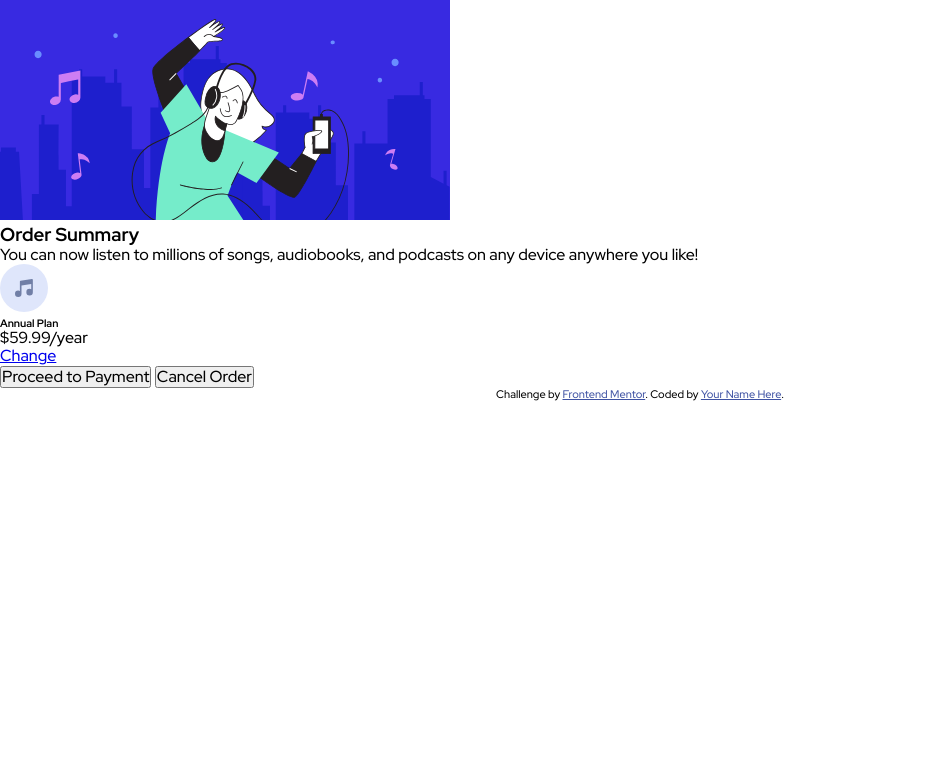
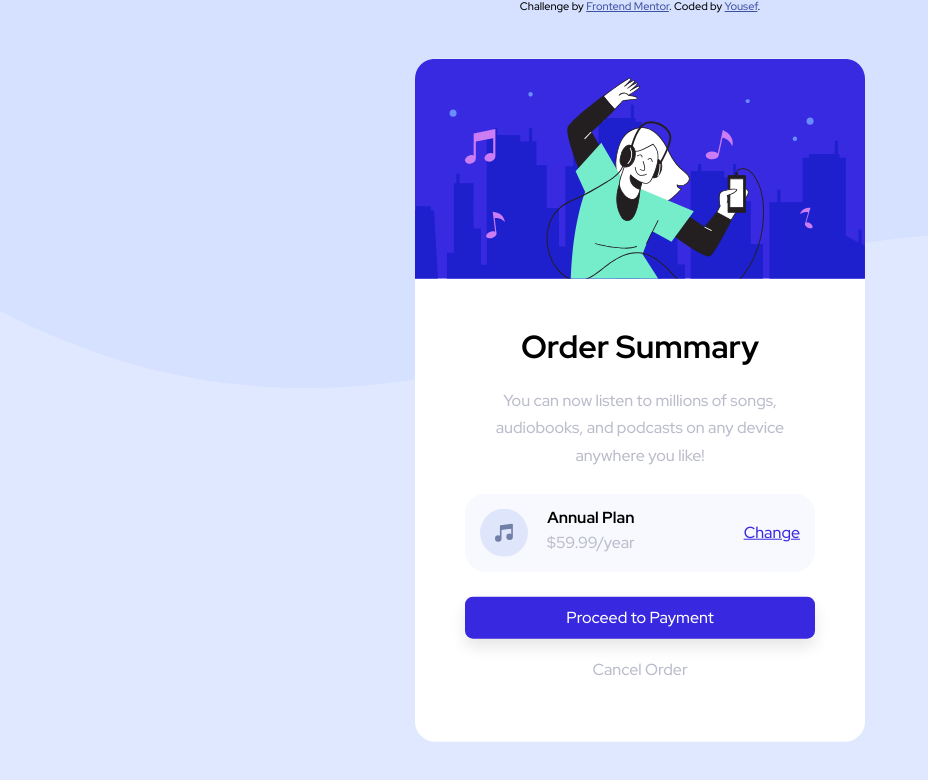
Before and after one commit to yousef8/FrontEnd-Mentor-Order-Challenge, a plain HTML site: page index.html in a window 1280 px wide. Shown: the whole page, without its empty margins (0-928 px from the left). Drawn offline with Linux system fonts and the light colour scheme.

Commit message:
I think it's done

```diff
--- a/css/main.css
+++ b/css/main.css
@@ -19,5 +19,154 @@
 
 body {
   font-family: "Red Hat Display", sans-serif;
+  background-image: url(../images/pattern-background-desktop.svg);
+  background-color: var(--Pale-blue);
+  background-size: cover;
+  background-repeat: no-repeat;
 }
 /* End Global Rules */
+
+.card {
+  width: 450px;
+  position: absolute;
+  top: 50%;
+  left: 50%;
+  transform: translateY(-50%) translateX(-50%);
+  -webkit-transform: translateY(-50%) translateX(-50%);
+  -moz-transform: translateY(-50%) translateX(-50%);
+  -ms-transform: translateY(-50%) translateX(-50%);
+  -o-transform: translateY(-50%) translateX(-50%);
+  border-radius: 20px;
+  -webkit-border-radius: 20px;
+  -moz-border-radius: 20px;
+  -ms-border-radius: 20px;
+  -o-border-radius: 20px;
+  background-color: white;
+  overflow: hidden;
+}
+
+@media (max-width: 376px) {
+  .card {
+    width: 80%;
+  }
+}
+
+.card > img {
+  display: block;
+  max-width: 100%;
+}
+
+.content {
+  text-align: center;
+  padding: 50px;
+}
+
+.content h1 {
+  margin-top: 0px;
+}
+
+.content > p {
+  font-size: 16px;
+  line-height: 1.7;
+  color: #babccb;
+}
+
+.card .plan {
+  background-color: #f8f9fe;
+  margin-top: 25px;
+  margin-bottom: 25px;
+  padding: 15px;
+  display: flex;
+  justify-content: space-between;
+  border-radius: 20px;
+  -webkit-border-radius: 20px;
+  -moz-border-radius: 20px;
+  -ms-border-radius: 20px;
+  -o-border-radius: 20px;
+}
+
+@media (max-width: 376px) {
+  .card .plan {
+    display: flex;
+    flex-flow: column nowrap;
+    align-items: center;
+  }
+}
+
+.card .plan img {
+  display: flex;
+  align-items: center;
+}
+
+.card .plan .text {
+  margin-right: 90px;
+}
+
+@media (max-width: 376px) {
+  .card .plan .text {
+    margin-right: 0px;
+    margin-top: 10px;
+    margin-bottom: 10px;
+  }
+}
+.card .plan .text p {
+  margin-top: 7px;
+  color: #babccb;
+}
+
+.card .plan a {
+  display: flex;
+  align-items: center;
+  color: var(--Bright-blue);
+}
+
+.card .plan a:hover {
+  text-decoration: none;
+  cursor: pointer;
+}
+
+.card .content button {
+  display: block;
+  margin-right: auto;
+  margin-left: auto;
+  width: 100%;
+  padding: 12px;
+  border: none;
+}
+
+.card .content button:first-of-type {
+  margin-bottom: 10px;
+  background-color: var(--Bright-blue);
+  color: white;
+  box-shadow: 0px 8px 15px rgba(0, 0, 0, 0.1);
+  border-radius: 8px;
+  -webkit-border-radius: 8px;
+  -moz-border-radius: 8px;
+  -ms-border-radius: 8px;
+  -o-border-radius: 8px;
+  transition: background-color 0.3s ease;
+  -webkit-transition: background-color 0.3s ease;
+  -moz-transition: background-color 0.3s ease;
+  -ms-transition: background-color 0.3s ease;
+  -o-transition: background-color 0.3s ease;
+}
+
+.card .content button:first-of-type:hover {
+  background-color: hsla(245, 75%, 52%, 0.5);
+  cursor: pointer;
+}
+
+.card .content button:last-of-type {
+  color: #babccb;
+  background-color: transparent;
+  transition: all 0.3 ease;
+  -webkit-transition: all 0.3 ease;
+  -moz-transition: all 0.3 ease;
+  -ms-transition: all 0.3 ease;
+  -o-transition: all 0.3 ease;
+}
+
+.card .content button:last-of-type:hover {
+  color: black;
+  cursor: pointer;
+}
--- a/index.html
+++ b/index.html
@@ -30,7 +30,7 @@
   <div class="card">
     <img src="images/illustration-hero.svg" alt="woman listening Music">
     <div class="content">
-      <h3>Order Summary</h3>
+      <h1>Order Summary</h1>
       <p>
         You can now listen to millions of songs, audiobooks, and podcasts on any
         device anywhere you like!
@@ -38,9 +38,9 @@
       <div class="plan">
         <img src="images/icon-music.svg" alt="Music icon">
         <div class="text">
-          <h6>
+          <h4>
             Annual Plan
-          </h6>
+          </h4>
           <p>
             $59.99/year
           </p>
@@ -54,7 +54,7 @@
 
   <div class="attribution">
     Challenge by <a href="https://www.frontendmentor.io?ref=challenge" target="_blank">Frontend Mentor</a>.
-    Coded by <a href="#">Your Name Here</a>.
+    Coded by <a href="#">Yousef</a>.
   </div>
 </body>
 </html>
```
